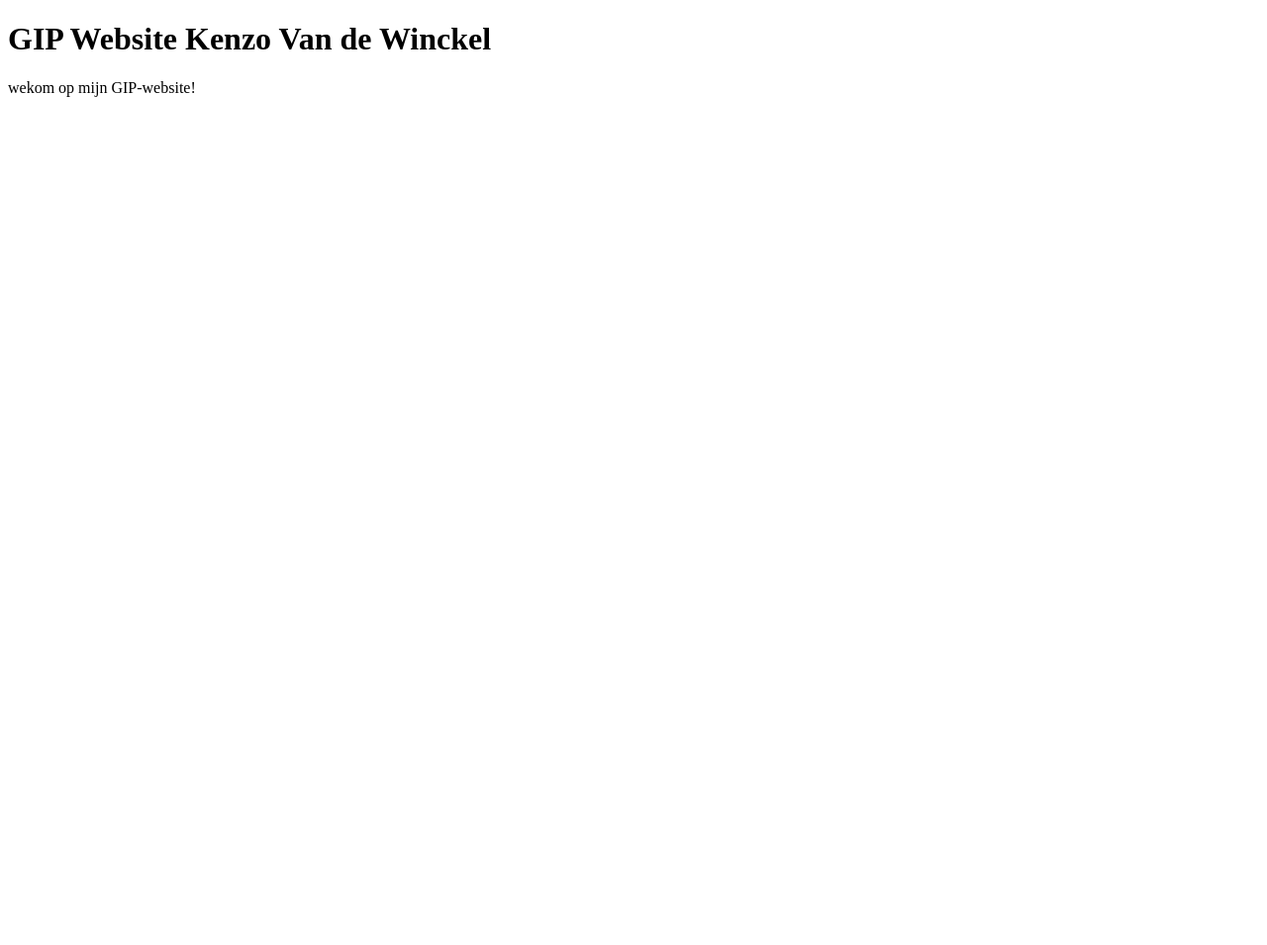
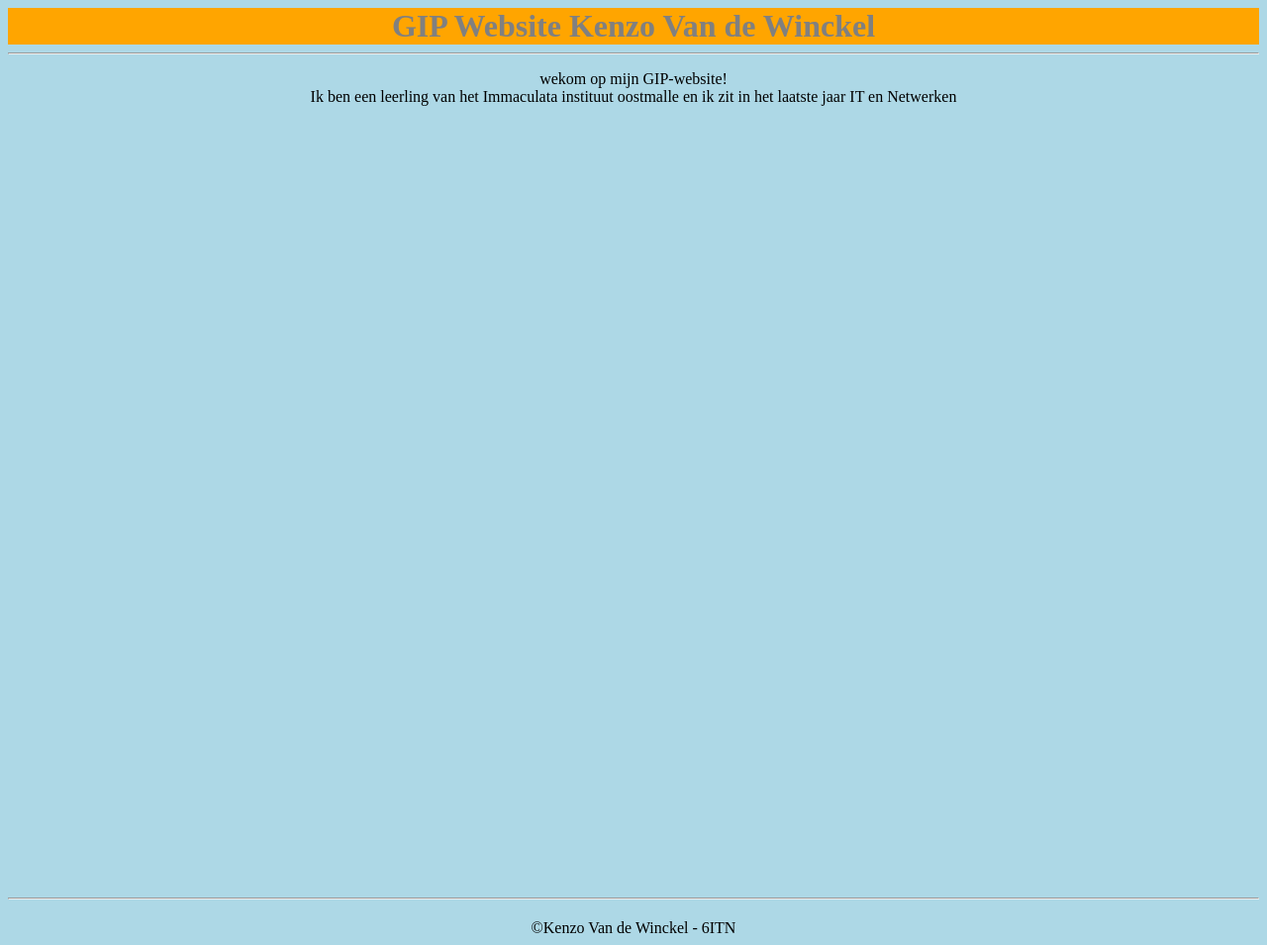
Before and after one commit to KenzoVdW-immalle/GIPWebsiteKenzoVdW, a plain HTML site: page index.html in a window 1280 px wide. Shown: the whole page at 99% size. Before the commit the page ends 800 px from the top, so only its background shows below. Drawn offline with Linux system fonts and the light colour scheme.

Commit message:
eerste css toegevoegd

```diff
--- a/css/style.css
+++ b/css/style.css
@@ -1,4 +1,18 @@
-h1.{
+h1 {
+	background-color: orange;
+	color: gray;
+	margin: 0px;
+
+
+}
+
+body {
 	text-align: center;
-	background-color: red;
+	background-color: lightblue;
 }
+p {
+	margin-bottom: 800px;
+}
+footer {
+	margin-top: 20px;
+}
--- a/index.html
+++ b/index.html
@@ -2,10 +2,15 @@
 <html>
 <head>
 <title>GIP Website</title>
- <link rel="stylesheet" href="css/style.css">
+ <link href="css/style.css" type="text/css" rel="stylesheet">
 </head>
 <body>
 <h1>GIP Website Kenzo Van de Winckel</h1>
-<p>wekom op mijn GIP-website!</p>
+<hr>
+<p>wekom op mijn GIP-website! <br> Ik ben een leerling van het Immaculata instituut oostmalle en ik zit in het laatste jaar IT en Netwerken</p>
 </body>
+<hr>
+<footer>
+  &copy;Kenzo Van de Winckel - 6ITN
+</footer>
 </html>
```
Also changed, not shown: Strand.jpg (added).
